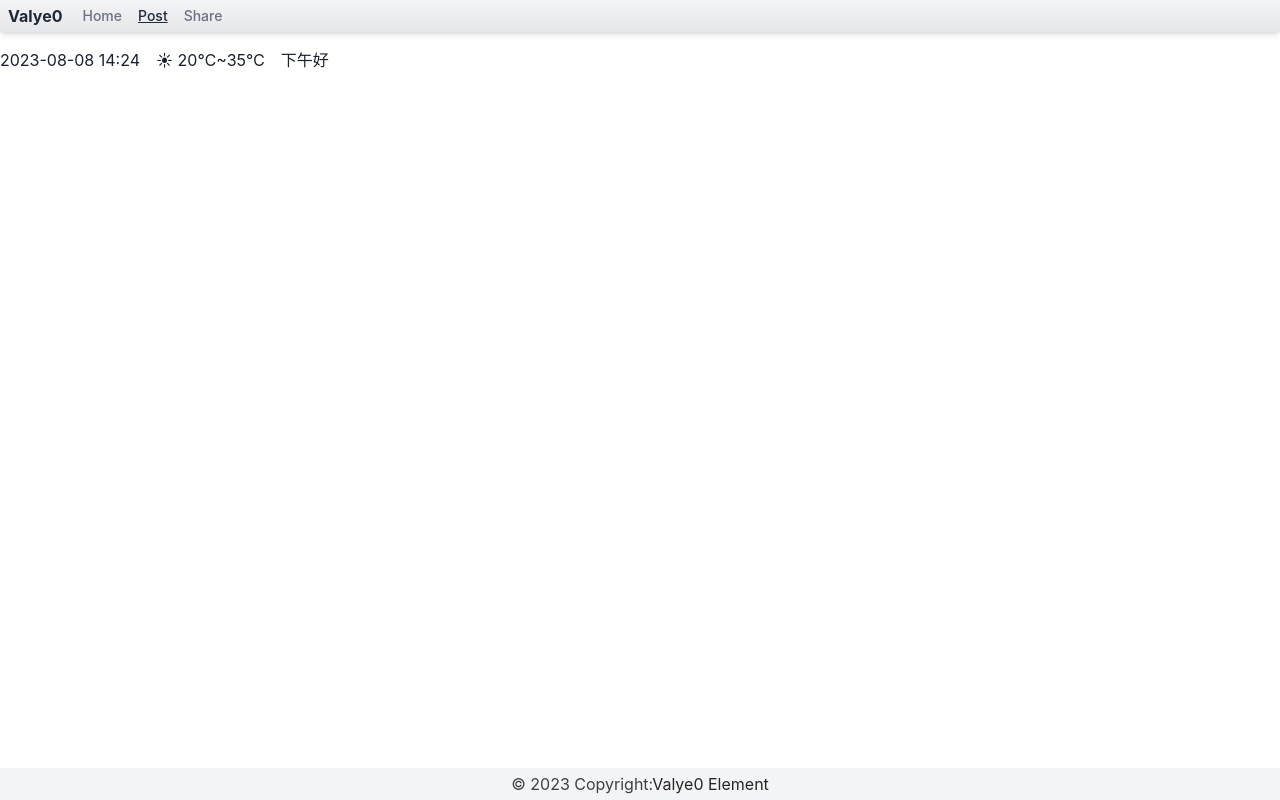
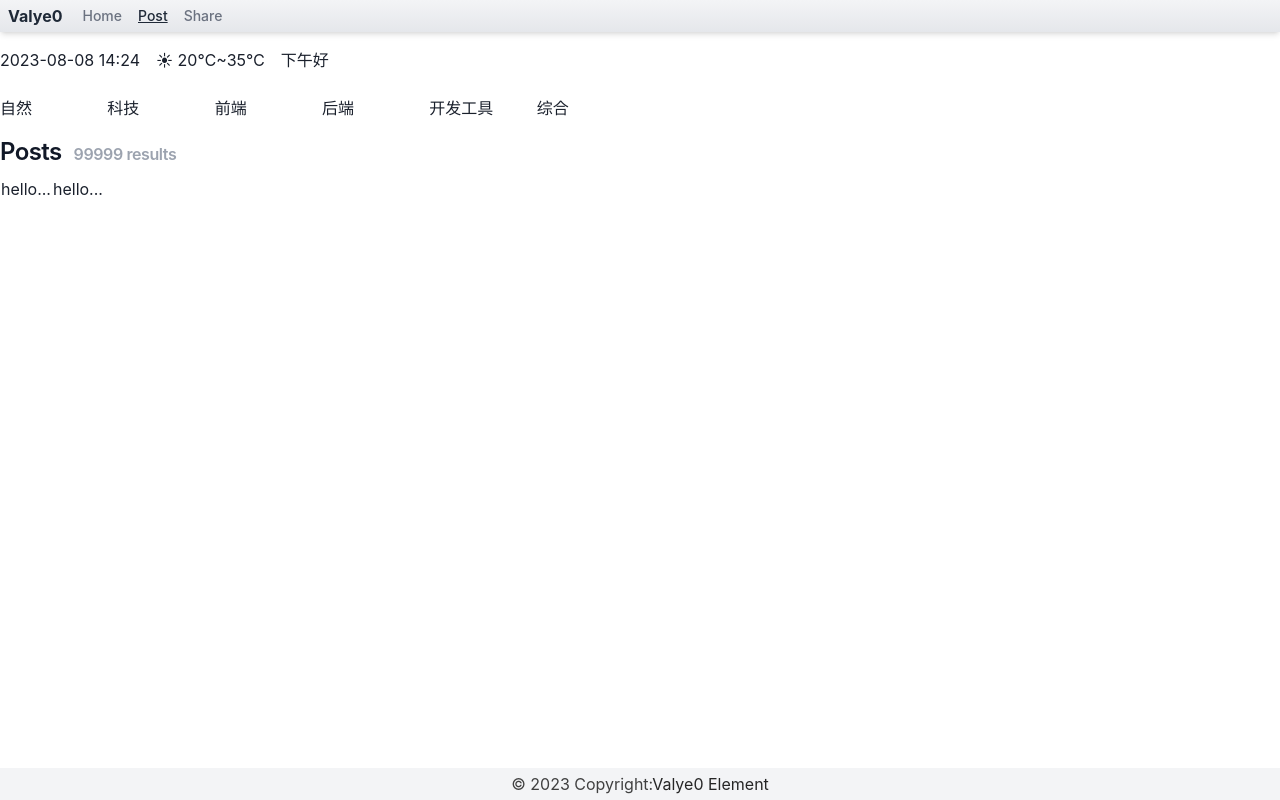
Before and after one commit to hjklchan/valyek, a React (Vite) app: page /post in a window 1280 px wide. Built offline with nearby package versions, Linux system fonts and the light colour scheme.

Commit message:
post page

```diff
--- a/src/pages/post/index.tsx
+++ b/src/pages/post/index.tsx
@@ -1,6 +1,59 @@
 
-export default function() {
+interface Category {
+    id: number;
+    title: string;
+}
+
+const Post = () => {
+    const categories: Category[] = [
+        { id: 1, title: "自然" },
+        { id: 2, title: "科技" },
+        { id: 3, title: "前端" },
+        { id: 4, title: "后端" },
+        { id: 5, title: "开发工具" },
+        { id: 6, title: "综合" },
+    ];
+    const getPostsByCategory = (id: Category["id"]) => {
+        // TODO Invoke API function
+        console.log(id);
+    }
+    const numResults = 99999;
     return <>
-
+        {/** Categories **/}
+        <div className="grid grid-cols-12 gap-x-2 gap-y-1">
+            {
+                categories.map((item: Category) => (
+                    <div key={item.id}>
+                        <a
+                            className="cursor-pointer"
+                            onClick={() => getPostsByCategory(item.id)}>
+                            {item.title}
+                        </a>
+                    </div>
+                ))
+            }
+        </div>
+        {/** Post List **/}
+        <div className="mt-5">
+            <h1 className="text-2xl font-semibold leading-none tracking-tight text-gray-900">
+                Posts
+                <span className="ml-3 text-base leading-none tracking-tight text-gray-400">
+                    {numResults} result{numResults > 1 ? "s" : ""}
+                </span>
+            </h1>
+            {/** List Component **/}
+            <div className="mt-3">
+                <table className="table-auto">
+                    <tbody>
+                        <tr>
+                            <td>hello...</td>
+                            <td>hello...</td>
+                        </tr>
+                    </tbody>
+                </table>
+            </div>
+        </div>
     </>
 }
+
+export default Post;
```
